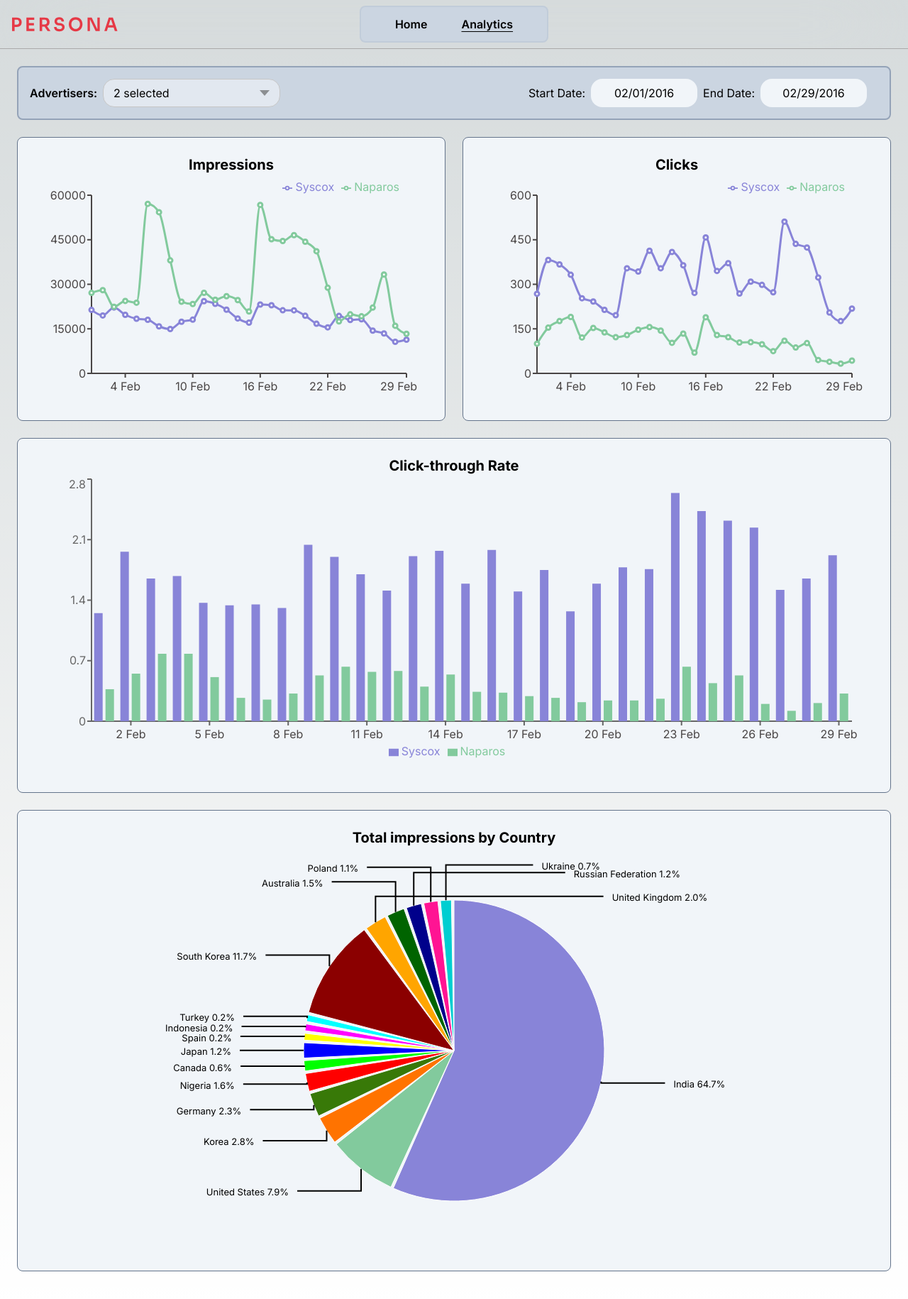
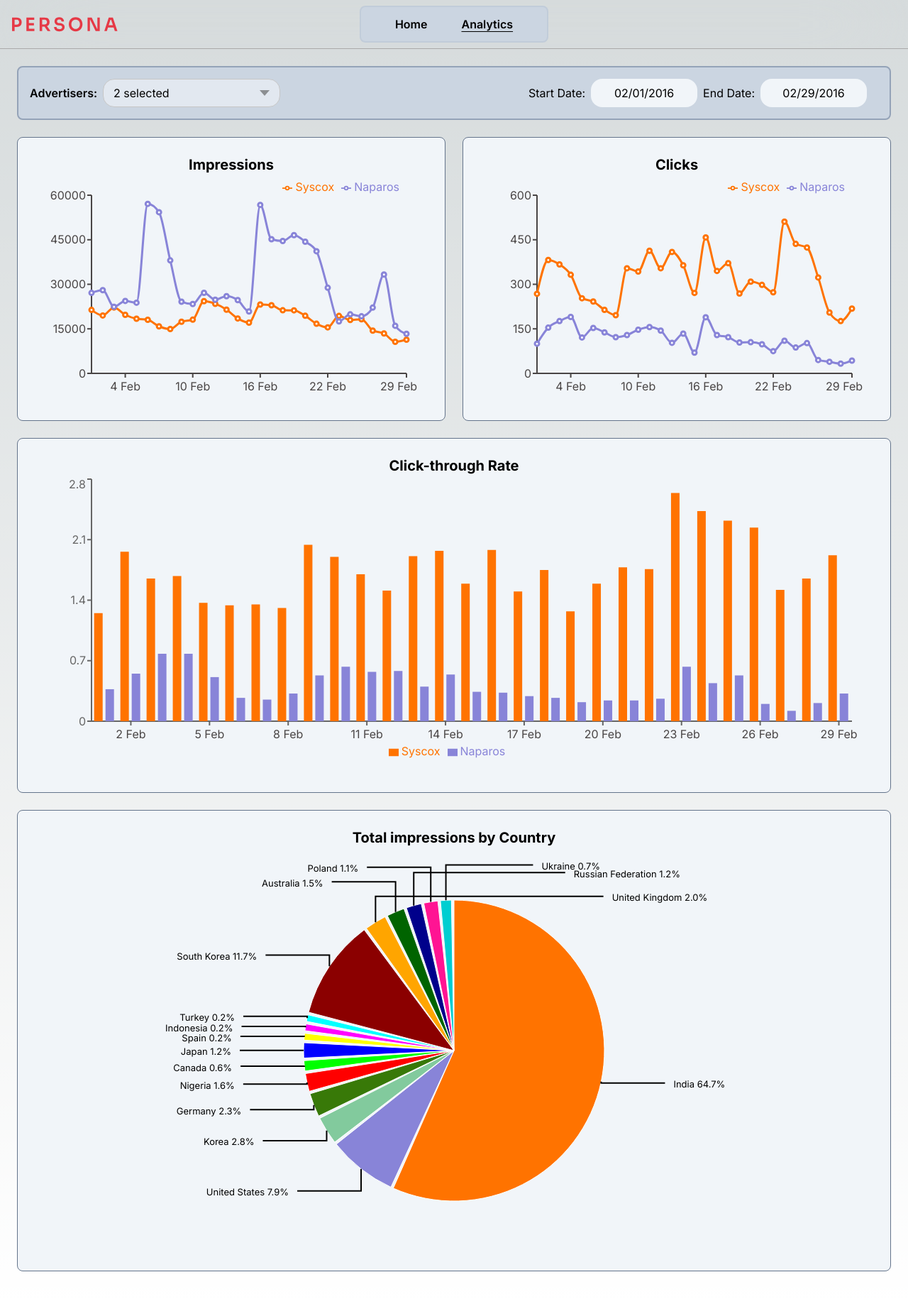
Before and after one commit to cdr7299/ad-anayltics-dash, a Next.js app: page /analytics in a window 1280 px wide. Shown: the top 1830 px of the page at 71% size. Built offline with nearby package versions, Linux system fonts and the light colour scheme.

Commit message:
feat: add no data message, handle sorting api data

```diff
--- a/app/analytics/_components/charts/_components/ad-clicks-plot/ad-clicks-plot.tsx
+++ b/app/analytics/_components/charts/_components/ad-clicks-plot/ad-clicks-plot.tsx
@@ -29,6 +29,13 @@ const LineChartPlot = ({
   advertiserData: AdvertiserData[];
 }) => {
   const { data, advertisers } = getParsedClicksByAdvertiser(advertiserData);
+  if (!data.length) {
+    return (
+      <div className="size-full text-lg flex items-center justify-center">
+        No data, please adjust filters
+      </div>
+    );
+  }
   const renderCustomLabel = ({
     payload,
     x,
--- a/app/analytics/_components/charts/_components/ad-impressions-plot/ad-impressions-plot.tsx
+++ b/app/analytics/_components/charts/_components/ad-impressions-plot/ad-impressions-plot.tsx
@@ -24,6 +24,13 @@ const LineChartPlot = ({
   const { data, advertisers } =
     getParsedImpressionsByAdvertiser(advertiserData);
 
+  if (!data.length) {
+    return (
+      <div className="size-full text-lg flex items-center justify-center">
+        No data, please adjust filters
+      </div>
+    );
+  }
   const renderCustomLabel = ({
     payload,
     x,
--- a/app/analytics/_components/charts/_components/country-impressions-plot/country-impressions-plot.tsx
+++ b/app/analytics/_components/charts/_components/country-impressions-plot/country-impressions-plot.tsx
@@ -7,7 +7,13 @@ import { getImpressionsByCountry } from "../../charts.utils";
 
 const PieChartPlot = ({ countryData }: { countryData: CountryData[] }) => {
   const data = getImpressionsByCountry(countryData);
-
+  if (!data.length) {
+    return (
+      <div className="size-full text-lg flex items-center justify-center">
+        No data, please adjust filters
+      </div>
+    );
+  }
   return (
     <>
       <ResponsiveContainer width="100%" height="90%">
--- a/app/analytics/_components/charts/_components/ctr-bar-plot/ctr-bar-plot.tsx
+++ b/app/analytics/_components/charts/_components/ctr-bar-plot/ctr-bar-plot.tsx
@@ -18,6 +18,13 @@ const BarChartPlot = ({
   advertiserData: AdvertiserData[];
 }) => {
   const { data, advertisers } = getCtrByAdvertiser(advertiserData);
+  if (!data.length) {
+    return (
+      <div className="size-full text-lg flex items-center justify-center">
+        No data, please adjust filters
+      </div>
+    );
+  }
   const renderCustomLabel = ({
     payload,
     x,
--- a/app/analytics/_components/charts/_components/custom-tooltip.tsx
+++ b/app/analytics/_components/charts/_components/custom-tooltip.tsx
@@ -12,9 +12,9 @@ const CustomTooltip = ({
         <h3 className="w-full text-center text-lg mb-2 font-bold">
           {getFormattedDate(label)}
         </h3>
-        {payload?.map((item) => (
-          <div key={item.value} className="flex gap-2 text-lg font-semibold">
-            <p style={{ color: item.color }}>{item.name}</p>:<p>{item.value}</p>
+        {payload?.map(({ value = "testName", name = "defaultName", color }) => (
+          <div key={value + name} className="flex gap-2 text-lg font-semibold">
+            <p style={{ color: color }}>{name}</p>:<p>{value}</p>
           </div>
         ))}
       </div>
--- a/app/analytics/_components/charts/charts.constants.ts
+++ b/app/analytics/_components/charts/charts.constants.ts
@@ -1,7 +1,7 @@
 const CHART_COLORS = [
+  "#ff7300",
   "#8884d8",
   "#82ca9d",
-  "#ff7300",
   "#387908",
   "#ff0000",
   "#00ff00",
--- a/app/analytics/_components/charts/charts.tsx
+++ b/app/analytics/_components/charts/charts.tsx
@@ -2,7 +2,6 @@
 import React, { useEffect, useMemo, useState } from "react";
 import DatePicker from "react-datepicker";
 import { AdvertiserData } from "@/types/advertiser-data";
-import { CountryData } from "@/types/country-data";
 import advertiser_data_json from "@/app/_data/advertiser_data.json";
 import country_data_json from "@/app/_data/country_data.json";
 import MultiSelect from "@/components/ui/multi-select";
@@ -10,19 +9,18 @@ import {
   getEndDate,
   getStartDate,
   getUniqueAdvertisersAndUniqueDates,
+  sortByDate,
 } from "./charts.utils";
 import AdClicks from "./_components/ad-clicks-plot";
 import AdImpressions from "./_components/ad-impressions-plot";
 import BarChartPlot from "./_components/ctr-bar-plot/ctr-bar-plot";
 import CountryImpressionsPlot from "./_components/country-impressions-plot";
-
 import CustomDatePickerInput from "./custom-date-picker-input";
 
 const Charts = () => {
-  const [advertiserData, setAdvertiserData] =
-    useState<AdvertiserData[]>(advertiser_data_json);
-  const [countryData, setCountryData] =
-    useState<CountryData[]>(country_data_json);
+  const [advertiserData, setAdvertiserData] = useState<AdvertiserData[]>(
+    sortByDate(advertiser_data_json)
+  );
 
   const { advertisers, dates } = useMemo(
     () => getUniqueAdvertisersAndUniqueDates(advertiser_data_json),
@@ -36,7 +34,7 @@ const Charts = () => {
   const [endDate, setEndDate] = useState<Date | null>(getEndDate(dates));
 
   useEffect(() => {
-    const newAdvertiserData = advertiser_data_json.filter((row) => {
+    const newAdvertiserData = sortByDate(advertiser_data_json).filter((row) => {
       const rowDate = new Date(row.date);
       if (!startDate || !endDate) return true; // for the null case
       if (
@@ -109,7 +107,7 @@ const Charts = () => {
           <h2 className="w-full text-center font-bold text-xl mb-4">
             Total impressions by Country
           </h2>
-          <CountryImpressionsPlot countryData={countryData} />
+          <CountryImpressionsPlot countryData={country_data_json} />
         </div>
       </section>
     </div>
--- a/app/analytics/_components/charts/charts.utils.ts
+++ b/app/analytics/_components/charts/charts.utils.ts
@@ -3,6 +3,11 @@ import { CountryData } from "@/types/country-data";
 import { MONTH_NAMES } from "./charts.constants";
 
 //TODO: Make type inference work better for parsing api data, intermediate data structures are not optimal probably if you have to fight the types
+
+const sortByDate = (data: AdvertiserData[]) => {
+  data.sort((a, b) => new Date(a.date).getTime() - new Date(b.date).getTime());
+  return data;
+};
 
 const getStartDate = (date: string[]) => {
   const parsedDates = date.map((d) => new Date(d).getTime());
@@ -94,6 +99,7 @@ const getImpressionsByCountry = (country_data: CountryData[]) => {
 };
 
 export {
+  sortByDate,
   getStartDate,
   getEndDate,
   getUniqueAdvertisersAndUniqueDates,
```
